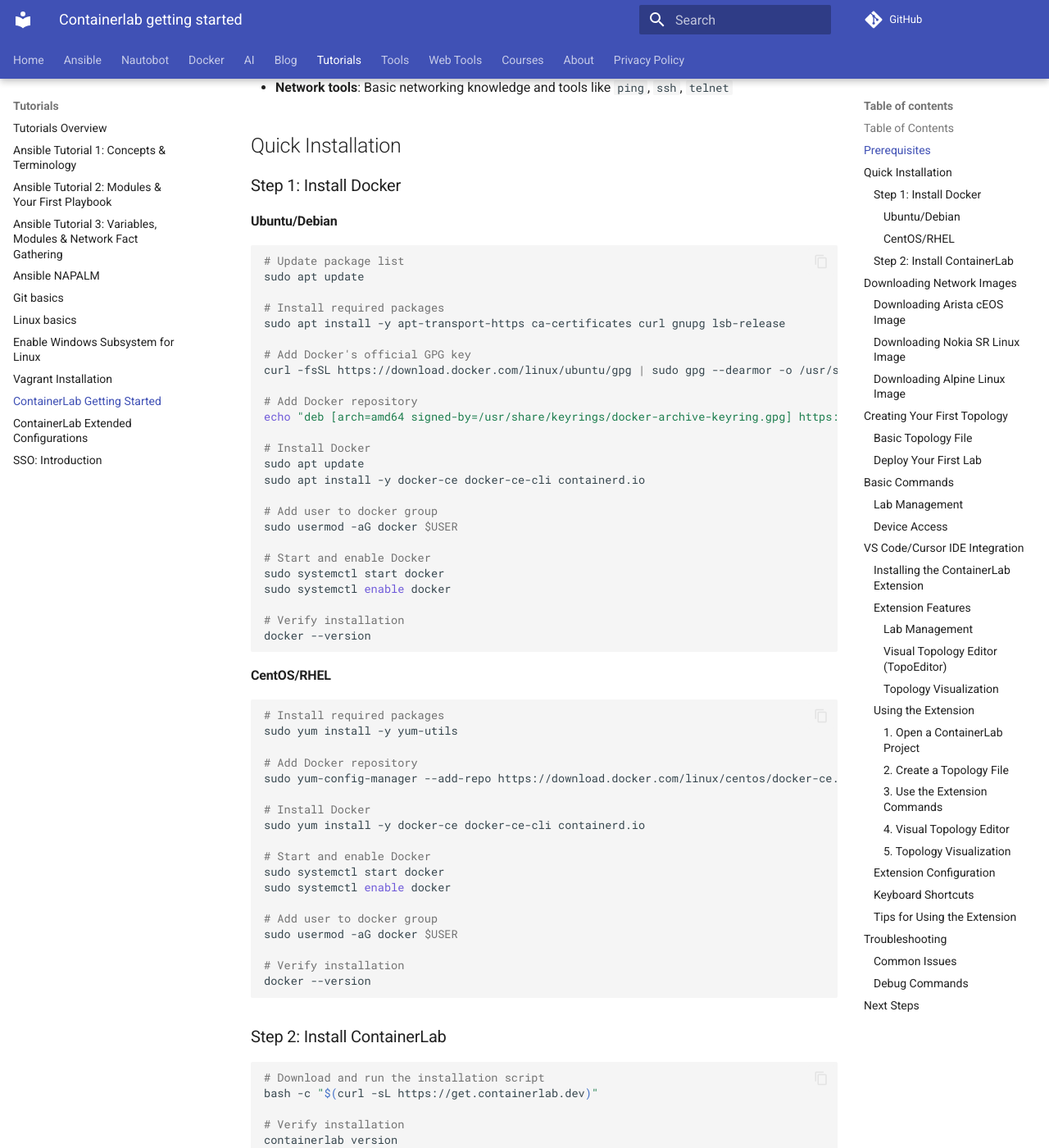
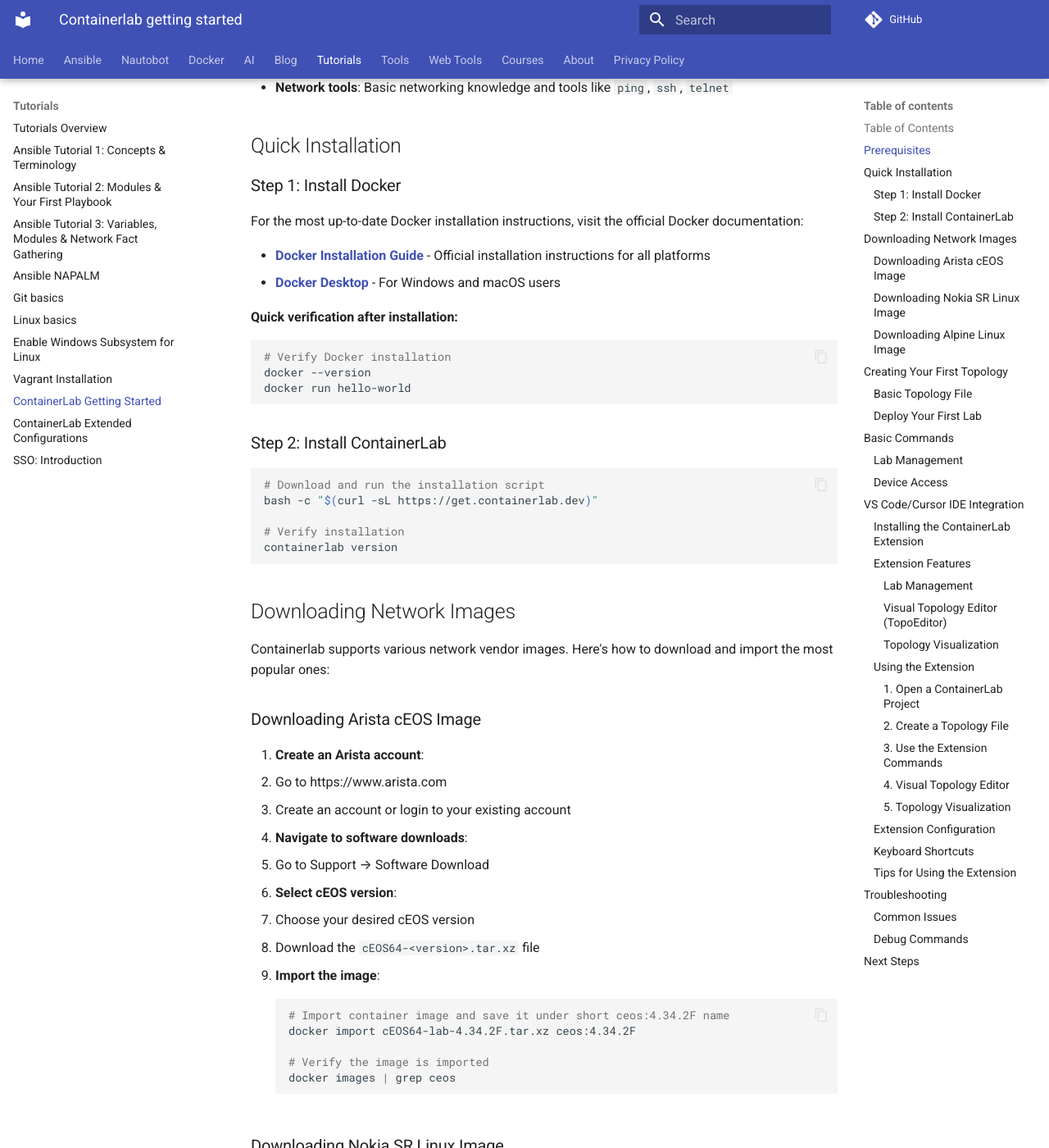
Before and after one commit to bsmeding/bsmeding.github.io, an MkDocs documentation site: the page built from docs/tutorials/containerlab_getting_started.md, in a window 1280 px wide and 1400 px high, scrolled down 810 px. Shown: the whole window at 82% size. Built offline with MkDocs 1.6.1 and Material for MkDocs 9.7.7, drawn with Linux system fonts in a browser that asks for light colours; comment, search, counter and statistics services are not loaded.

Commit message:
updated containerlab

````diff
--- a/docs/tutorials/containerlab_extended_configurations.md
+++ b/docs/tutorials/containerlab_extended_configurations.md
@@ -28,55 +28,16 @@
 
 ### Step 1: Install Docker
 
-#### Ubuntu/Debian
+For the most up-to-date Docker installation instructions, visit the official Docker documentation:
+
+- **[Docker Installation Guide](https://docs.docker.com/get-docker/)** - Official installation instructions for all platforms
+- **[Docker Desktop](https://www.docker.com/products/docker-desktop)** - For Windows and macOS users
+
+**Quick verification after installation:**
 ```bash
-# Update package list
-sudo apt update
-
-# Install required packages
-sudo apt install -y apt-transport-https ca-certificates curl gnupg lsb-release
-
-# Add Docker's official GPG key
-curl -fsSL https://download.docker.com/linux/ubuntu/gpg | sudo gpg --dearmor -o /usr/share/keyrings/docker-archive-keyring.gpg
-
-# Add Docker repository
-echo "deb [arch=amd64 signed-by=/usr/share/keyrings/docker-archive-keyring.gpg] https://download.docker.com/linux/ubuntu $(lsb_release -cs) stable" | sudo tee /etc/apt/sources.list.d/docker.list > /dev/null
-
-# Install Docker
-sudo apt update
-sudo apt install -y docker-ce docker-ce-cli containerd.io
-
-# Add user to docker group
-sudo usermod -aG docker $USER
-
-# Start and enable Docker
-sudo systemctl start docker
-sudo systemctl enable docker
-
-# Verify installation
+# Verify Docker installation
 docker --version
-```
-
-#### CentOS/RHEL
-```bash
-# Install required packages
-sudo yum install -y yum-utils
-
-# Add Docker repository
-sudo yum-config-manager --add-repo https://download.docker.com/linux/centos/docker-ce.repo
-
-# Install Docker
-sudo yum install -y docker-ce docker-ce-cli containerd.io
-
-# Start and enable Docker
-sudo systemctl start docker
-sudo systemctl enable docker
-
-# Add user to docker group
-sudo usermod -aG docker $USER
-
-# Verify installation
-docker --version
+docker run hello-world
 ```
 
 ### Step 2: Install ContainerLab
--- a/docs/tutorials/containerlab_getting_started.md
+++ b/docs/tutorials/containerlab_getting_started.md
@@ -38,55 +38,16 @@
 
 ### Step 1: Install Docker
 
-#### Ubuntu/Debian
+For the most up-to-date Docker installation instructions, visit the official Docker documentation:
+
+- **[Docker Installation Guide](https://docs.docker.com/get-docker/)** - Official installation instructions for all platforms
+- **[Docker Desktop](https://www.docker.com/products/docker-desktop)** - For Windows and macOS users
+
+**Quick verification after installation:**
 ```bash
-# Update package list
-sudo apt update
-
-# Install required packages
-sudo apt install -y apt-transport-https ca-certificates curl gnupg lsb-release
-
-# Add Docker's official GPG key
-curl -fsSL https://download.docker.com/linux/ubuntu/gpg | sudo gpg --dearmor -o /usr/share/keyrings/docker-archive-keyring.gpg
-
-# Add Docker repository
-echo "deb [arch=amd64 signed-by=/usr/share/keyrings/docker-archive-keyring.gpg] https://download.docker.com/linux/ubuntu $(lsb_release -cs) stable" | sudo tee /etc/apt/sources.list.d/docker.list > /dev/null
-
-# Install Docker
-sudo apt update
-sudo apt install -y docker-ce docker-ce-cli containerd.io
-
-# Add user to docker group
-sudo usermod -aG docker $USER
-
-# Start and enable Docker
-sudo systemctl start docker
-sudo systemctl enable docker
-
-# Verify installation
+# Verify Docker installation
 docker --version
-```
-
-#### CentOS/RHEL
-```bash
-# Install required packages
-sudo yum install -y yum-utils
-
-# Add Docker repository
-sudo yum-config-manager --add-repo https://download.docker.com/linux/centos/docker-ce.repo
-
-# Install Docker
-sudo yum install -y docker-ce docker-ce-cli containerd.io
-
-# Start and enable Docker
-sudo systemctl start docker
-sudo systemctl enable docker
-
-# Add user to docker group
-sudo usermod -aG docker $USER
-
-# Verify installation
-docker --version
+docker run hello-world
 ```
 
 ### Step 2: Install ContainerLab
````
